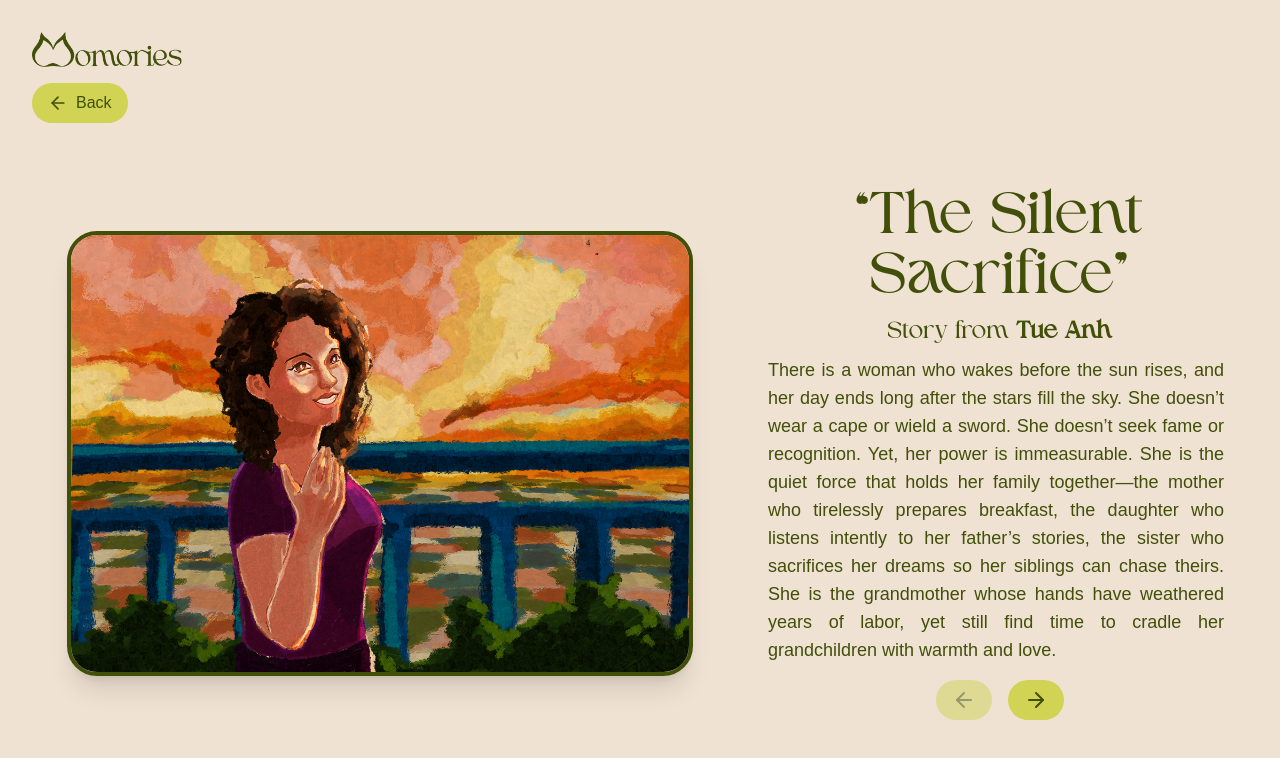
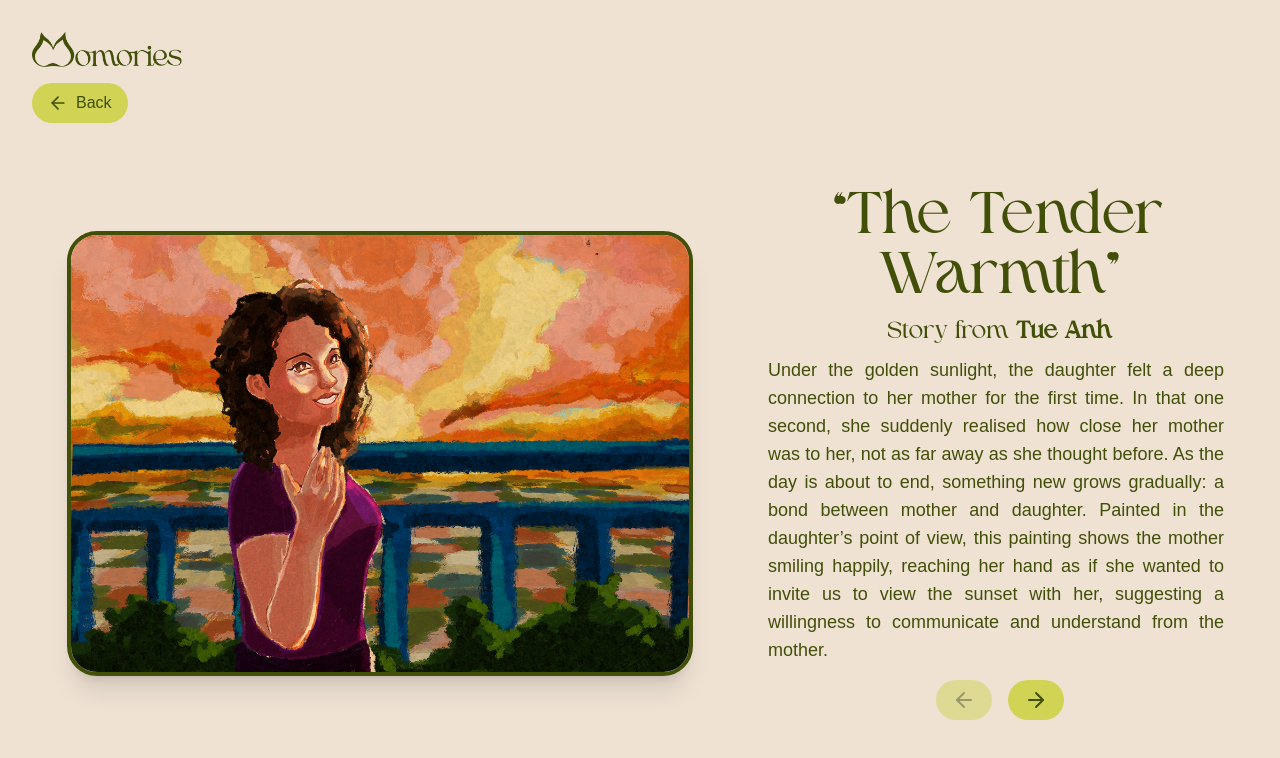
Before and after one commit to thaiptdev/momorise, a React (Vite) app: page /painting/1 in a window 1280 px wide. Shown: the top 758 px of the page. Built offline with nearby package versions, Linux system fonts and the light colour scheme; a web font is replaced by a local one.

Commit message:
update painting data

```diff
--- a/src/data/paintingData.ts
+++ b/src/data/paintingData.ts
@@ -3,31 +3,31 @@ export const paintingData: Record<
   { image: string; content: string; title: string; author: string }
 > = {
   "1": {
-    title: "The Silent Sacrifice",
+    title: "The Tender Warmth",
     author: "Tue Anh",
     image: "/images/main_painting.png",
     content:
-      "There is a woman who wakes before the sun rises, and her day ends long after the stars fill the sky. She doesn’t wear a cape or wield a sword. She doesn’t seek fame or recognition. Yet, her power is immeasurable. \n\nShe is the quiet force that holds her family together—the mother who tirelessly prepares breakfast, the daughter who listens intently to her father’s stories, the sister who sacrifices her dreams so her siblings can chase theirs. She is the grandmother whose hands have weathered years of labor, yet still find time to cradle her grandchildren with warmth and love.",
+      "Under the golden sunlight, the daughter felt a deep connection to her mother for the first time. In that one second, she suddenly realised how close her mother was to her, not as far away as she thought before. As the day is about to end, something new grows gradually: a bond between mother and daughter.\n\nPainted in the daughter’s point of view, this painting shows the mother smiling happily, reaching her hand as if she wanted to invite us to view the sunset with her, suggesting a willingness to communicate and understand from the mother.",
   },
   "2": {
     title: "Whispers in the Wind",
     author: "Tue Anh",
     image: "/images/main_painting.png",
     content:
-      "In the stillness of dawn, the air is filled with the soft whispers of nature. A lone figure stands at the edge of a vast meadow, her hair dancing in the gentle breeze. She is a dreamer, her thoughts carried away like the leaves fluttering around her. She listens to the wind, as if it tells her secrets of the world beyond. Her heart is light, but her spirit is deep, for she understands that the world moves in rhythms too subtle for most to grasp.",
+      "Under the golden sunlight, the daughter felt a deep connection to her mother for the first time. In that one second, she suddenly realised how close her mother was to her, not as far away as she thought before. As the day is about to end, something new grows gradually: a bond between mother and daughter.\n\nPainted in the daughter’s point of view, this painting shows the mother smiling happily, reaching her hand as if she wanted to invite us to view the sunset with her, suggesting a willingness to communicate and understand from the mother.",
   },
   "3": {
     title: "Echoes of the Past",
     author: "Tue Anh",
     image: "/images/main_painting.png",
     content:
-      "There are moments in life when we feel as though time has looped back on itself, when the past comes rushing forward, alive in our minds and hearts. A woman sits alone, surrounded by memories. The objects around her—the worn books, the faded photographs, the old chair she once rocked her child in—whisper stories of days gone by. Yet, in her quiet solitude, there is a sense of peace. She carries her history with grace, knowing that the echoes of the past are not burdens, but treasures.",
+      "Under the golden sunlight, the daughter felt a deep connection to her mother for the first time. In that one second, she suddenly realised how close her mother was to her, not as far away as she thought before. As the day is about to end, something new grows gradually: a bond between mother and daughter.\n\nPainted in the daughter’s point of view, this painting shows the mother smiling happily, reaching her hand as if she wanted to invite us to view the sunset with her, suggesting a willingness to communicate and understand from the mother.",
   },
   "4": {
     title: "The Unspoken Bond",
     author: "Tue Anh",
     image: "/images/main_painting.png",
     content:
-      "Two figures stand side by side, their presence marked not by words, but by the deep connection between them. Their hands do not touch, but there is an invisible thread that ties them together. One gazes toward the horizon, while the other’s eyes are closed, lost in thought. In their shared silence, there is a language only they understand. It is the bond of family, of friendship, of love—unspoken yet eternal. Their connection transcends time and space, a quiet force that moves through the world in powerful, invisible ways.",
+      "Under the golden sunlight, the daughter felt a deep connection to her mother for the first time. In that one second, she suddenly realised how close her mother was to her, not as far away as she thought before. As the day is about to end, something new grows gradually: a bond between mother and daughter.\n\nPainted in the daughter’s point of view, this painting shows the mother smiling happily, reaching her hand as if she wanted to invite us to view the sunset with her, suggesting a willingness to communicate and understand from the mother.",
   },
 };
```
Also changed, not shown: public/images/main_painting_1.jpg (added).
